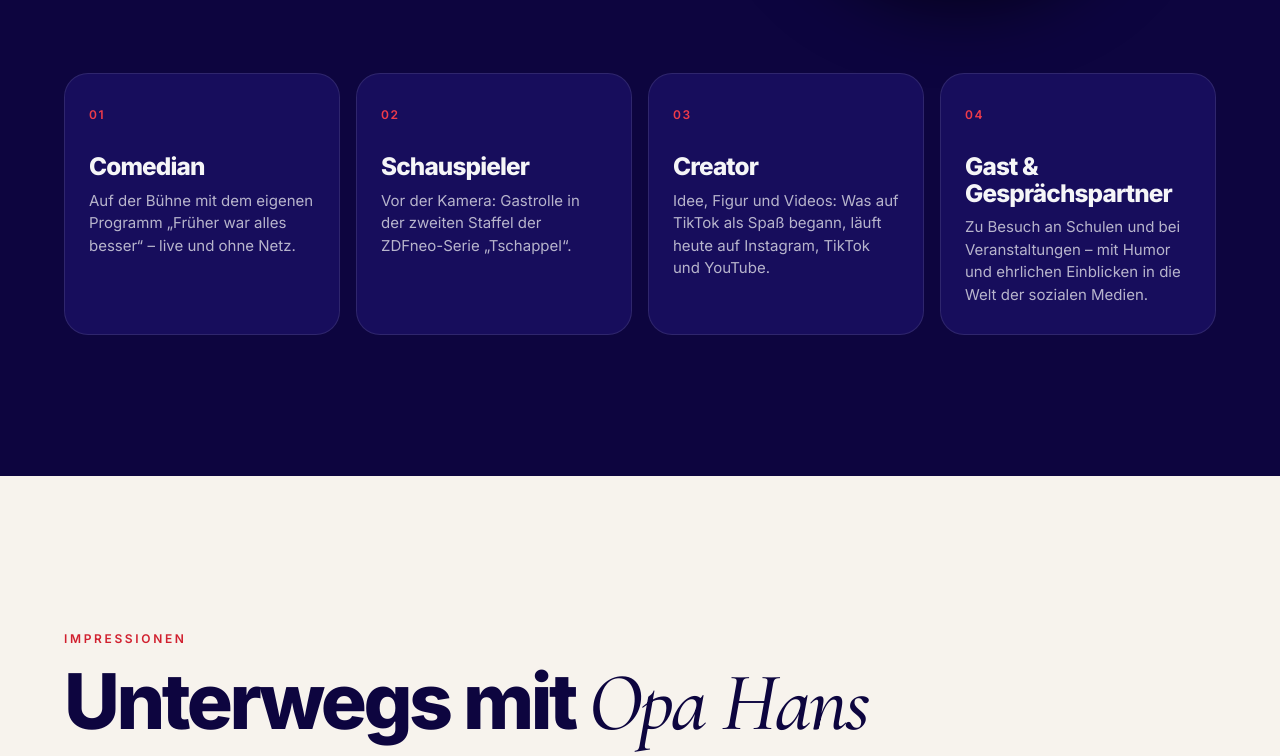
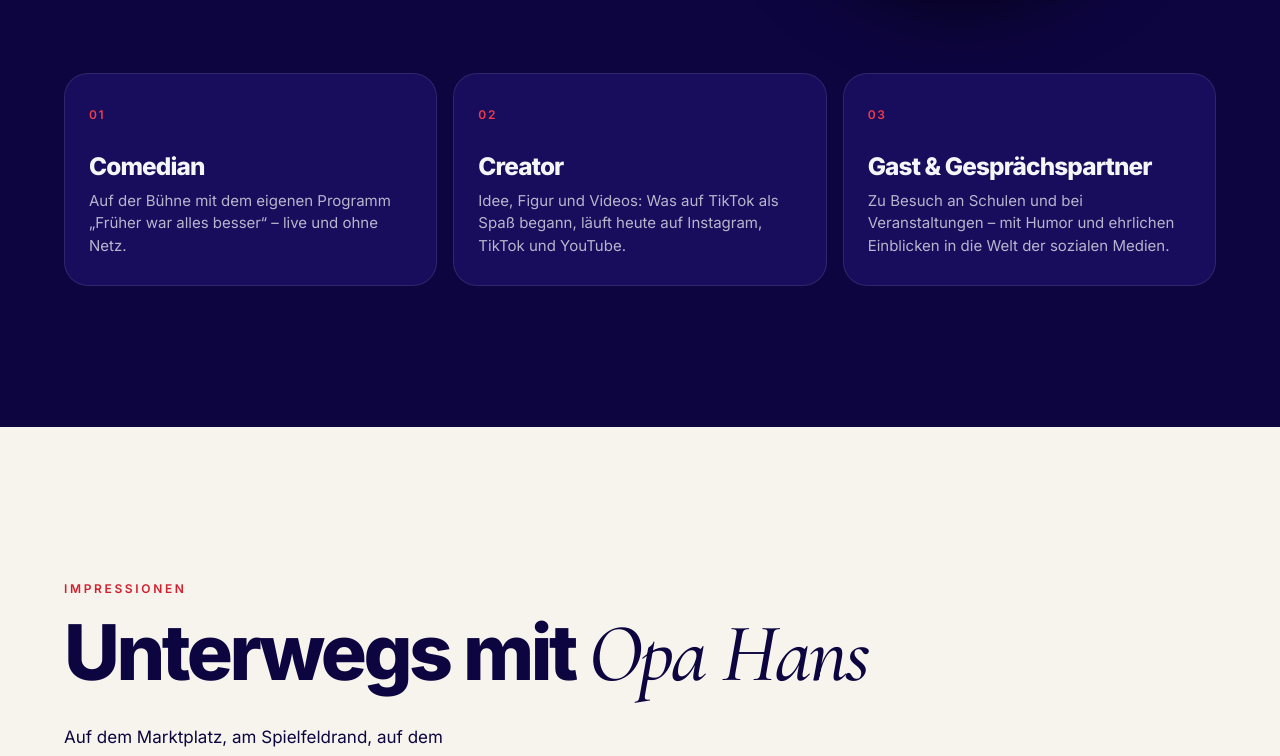
Before and after one commit to Lionandcrowan/recke-website, a plain HTML site: page index.html in a window 1280 px wide. Shown: the part 3912-4668 px from the top of the page. Drawn offline with Linux system fonts and the light colour scheme.

Commit message:
Karte „Schauspieler“ im Bereich „Mehr als nur Opa Hans“ entfernt
Co-Authored-By: Claude Fable 5.2 <noreply@anthropic.com>

```diff
--- a/index.html
+++ b/index.html
@@ -190,7 +190,7 @@ h2 em.s{font-size:1.08em;letter-spacing:-.03em}
 /* Kopf ragt oben aus dem Kreis, Schultern werden vom Kreis sauber abgeschnitten */
 .mehr-pop{position:absolute;inset:0;overflow:hidden;border-radius:0 0 calc(var(--d) / 2) calc(var(--d) / 2)}
 .mehr-pop img{position:absolute;left:50%;bottom:calc(var(--d) * -.08);width:calc(var(--d) * 1.16);height:auto;max-width:none;transform:translateX(-53%)}
-.facets{position:relative;display:grid;grid-template-columns:repeat(4,1fr);gap:16px;margin-top:clamp(50px,6vw,90px)}
+.facets{position:relative;display:grid;grid-template-columns:repeat(3,1fr);gap:16px;margin-top:clamp(50px,6vw,90px)}
 .facet{border-radius:24px;padding:26px 24px 28px;background:var(--ink-2);border:1px solid var(--line);transition:transform .4s var(--ease),border-color .3s}
 .facet:hover{transform:translateY(-6px);border-color:rgba(255,255,255,.3)}
 .facet span{font-size:12px;font-weight:600;letter-spacing:.14em;color:var(--red-l)}
@@ -512,9 +512,8 @@ footer a:hover{text-decoration:underline}
   </div>
   <div class="wrap facets">
     <article class="facet reveal"><span>01</span><h3>Comedian</h3><p>Auf der Bühne mit dem eigenen Programm „Früher war alles besser“ – live und ohne Netz.</p></article>
-    <article class="facet reveal" style="--d:.08s"><span>02</span><h3>Schauspieler</h3><p>Vor der Kamera: Gastrolle in der zweiten Staffel der ZDFneo-Serie „Tschappel“.</p></article>
-    <article class="facet reveal" style="--d:.16s"><span>03</span><h3>Creator</h3><p>Idee, Figur und Videos: Was auf TikTok als Spaß begann, läuft heute auf Instagram, TikTok und YouTube.</p></article>
-    <article class="facet reveal" style="--d:.24s"><span>04</span><h3>Gast &amp; Gesprächspartner</h3><p>Zu Besuch an Schulen und bei Veranstaltungen – mit Humor und ehrlichen Einblicken in die Welt der sozialen Medien.</p></article>
+    <article class="facet reveal" style="--d:.08s"><span>02</span><h3>Creator</h3><p>Idee, Figur und Videos: Was auf TikTok als Spaß begann, läuft heute auf Instagram, TikTok und YouTube.</p></article>
+    <article class="facet reveal" style="--d:.16s"><span>03</span><h3>Gast &amp; Gesprächspartner</h3><p>Zu Besuch an Schulen und bei Veranstaltungen – mit Humor und ehrlichen Einblicken in die Welt der sozialen Medien.</p></article>
   </div>
 </section>
 
```
